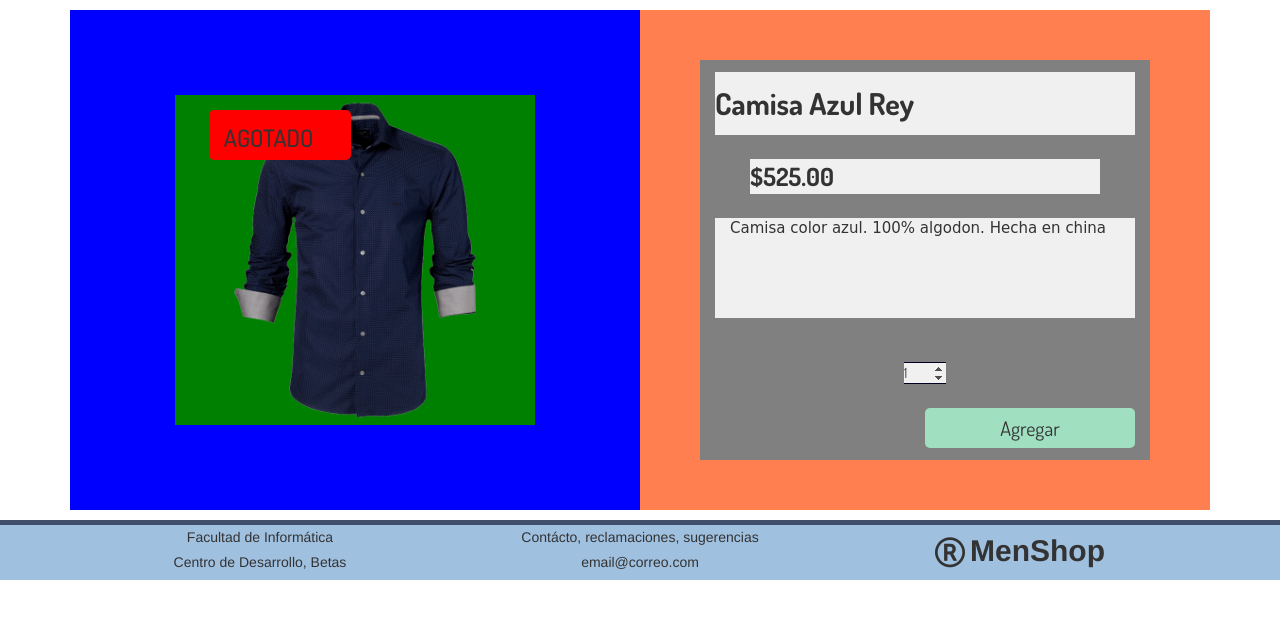
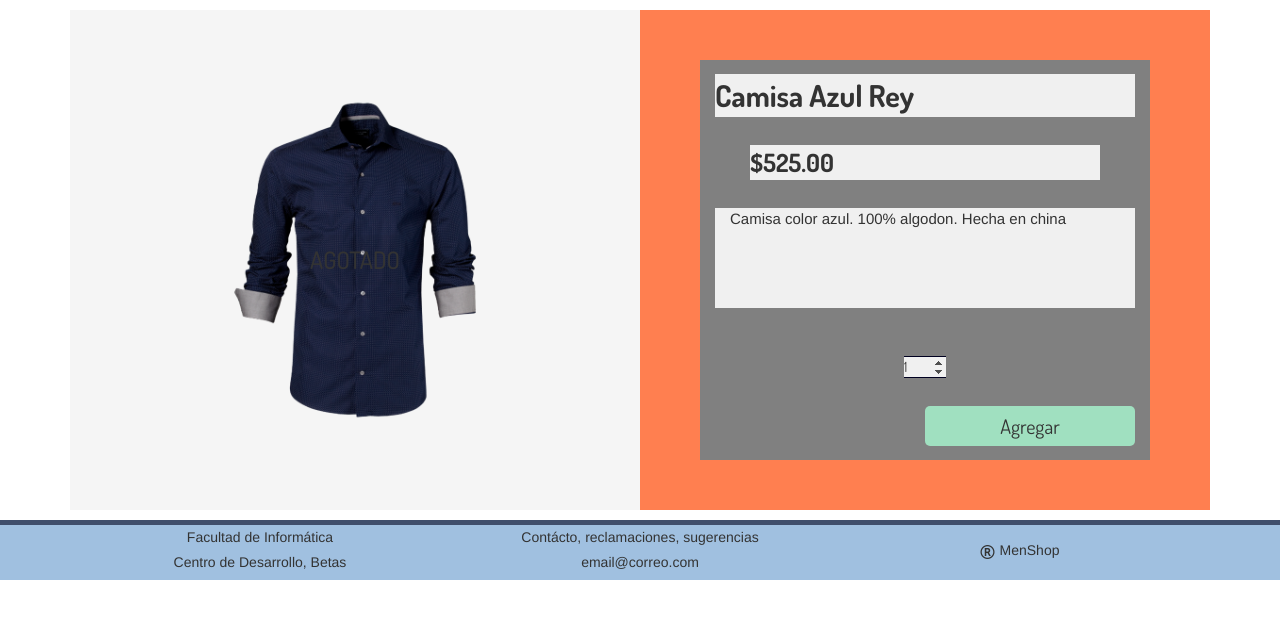
Before and after one commit to Fernandaj22/carrito, a PHP site: page /info_producto.php in a window 1280 px wide. Shown: the part 94-713 px from the top of the page. Run offline with PHP 8.4, Linux system fonts and the light colour scheme.

Commit message:
cambios detalles

```diff
--- a/css/estilos2.css
+++ b/css/estilos2.css
@@ -8,30 +8,31 @@
 }*/
   .imagen-producto{
     margin-top: 10px !important;
-    background: blue;
     display: flex;
     justify-content: center;
+    align-items: center;
+    align-content: center;
     height: 500px !important;
+    background: rgba(0,0,0,.04);
   }
   .imagen-producto>img{
     position: relative;
     align-self: center;
-    background: green;
   }
   .disponibilidad{
     position: absolute !important;
     height: 50px;
-    background: red;
-    z-index: 999991;
-    margin-top: 100px;
-    margin-left: -150px;
+    background: rgba(0,0,0,.04);
+    z-index: 99999;
     border-radius: 5px;
     font-family: 'Dosis', sans-serif;
     padding-top: 0px !important;
-    padding-bottom: 0px !important
+    padding-bottom: 0px !important;
+    padding: 2px !important;
+    box-sizing: border-box;
   }
   .disponibilidad>h3{
-    margin-top: 15px !important;
+    margin-top: 10px !important;
   }
   .informacion-producto{
     margin-top: 10px !important;
@@ -58,7 +59,7 @@
     padding-left: 0px !important;
     padding-right: 0px !important;
   }
-  .nombre{
+  .nombrep{
     font-size: 30px;
     font-weight: bolder;
   }
@@ -74,8 +75,6 @@
     outline: none;
     border-style: none;
     border-color: Transparent;
-    overflow: hidden;
-    font-family:  'Poiret One', cursive;
     font-size: 15px;
   }
   .cantidad{
@@ -99,7 +98,6 @@
 .button{
   background: #A0E0C0 !important;
   align-self: flex-end;
-
   height: 10%;
   border-radius: 5px;
   font-size: 20px;
--- a/info_producto.php
+++ b/info_producto.php
@@ -9,7 +9,7 @@
 <link rel="stylesheet" type="text/css" href="css/font-awesome.css">
 <link href="https://fonts.googleapis.com/css?family=Dosis:200,300,400,500,600,700,800" rel="stylesheet">
 <script type="text/javascript" src="js/funciones2.js"></script>
-	<title></title>
+	<title>Nombre de la página - Detalles</title>
 </head>
 <body>
 
@@ -60,9 +60,9 @@
  		</div>
 	</nav>
 
-	 <div class="container">
+	 <div class="container"s>
             <div class="imagen-producto col-xs-12 col-sm-6 col-md-6">
-              <div class=" disponibilidad  col-md-3">
+              <div class=" disponibilidad">
                 <h3>AGOTADO</h3>
               </div>
               <img src="img/camisa1.png" class="col-md-8 img-responsive" alt="">
@@ -70,9 +70,9 @@
 
            <div class="informacion-producto col-xs-12 col-sm-6 col-md-6 ">
               <form class="datos-producto col-xs-12  col-md-10" action="index.html" method="post">
-              <input type="text" name="" value="Camisa Azul Rey" class="nombre col-xs-12  col-md-12" disabled>
+              <input type="text" name="" value="Camisa Azul Rey" class="nombrep col-xs-12  col-md-12" disabled>
               <input type="text" name="" value="$525.00" class="precio col-xs-12  col-md-10" disabled>
-              <textarea type="text" name="" value=""  class="descripcion col-xs-12  col-md-12"disabled>Camisa color azul. 100% algodon. Hecha en china</textarea>
+              <textarea type="text" name="" value=""  class="descripcion col-xs-12  col-md-12" disabled>Camisa color azul. 100% algodon. Hecha en china</textarea>
               <input type="number" class="cantidad col-xs-12  col-md-4" value="1" name="quantity" min="0" max="20">
               <input type="submit" id="enviar" class="button col-md-4 hidden" name="" value="Guardar">
               <button name="" class="button col-xs-6 col-sm-6 col-md-6 " value=""> Agregar</button>
```
